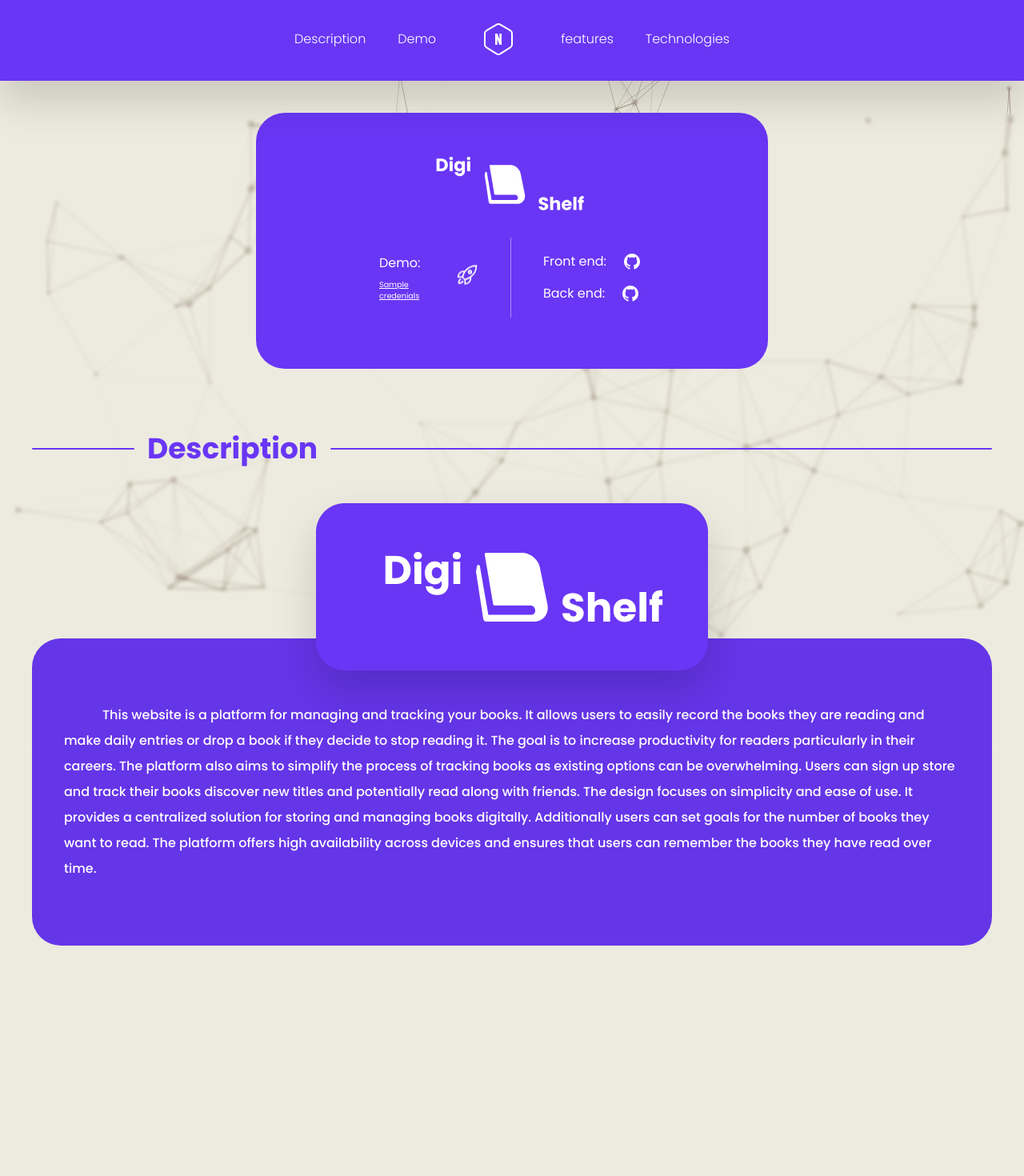
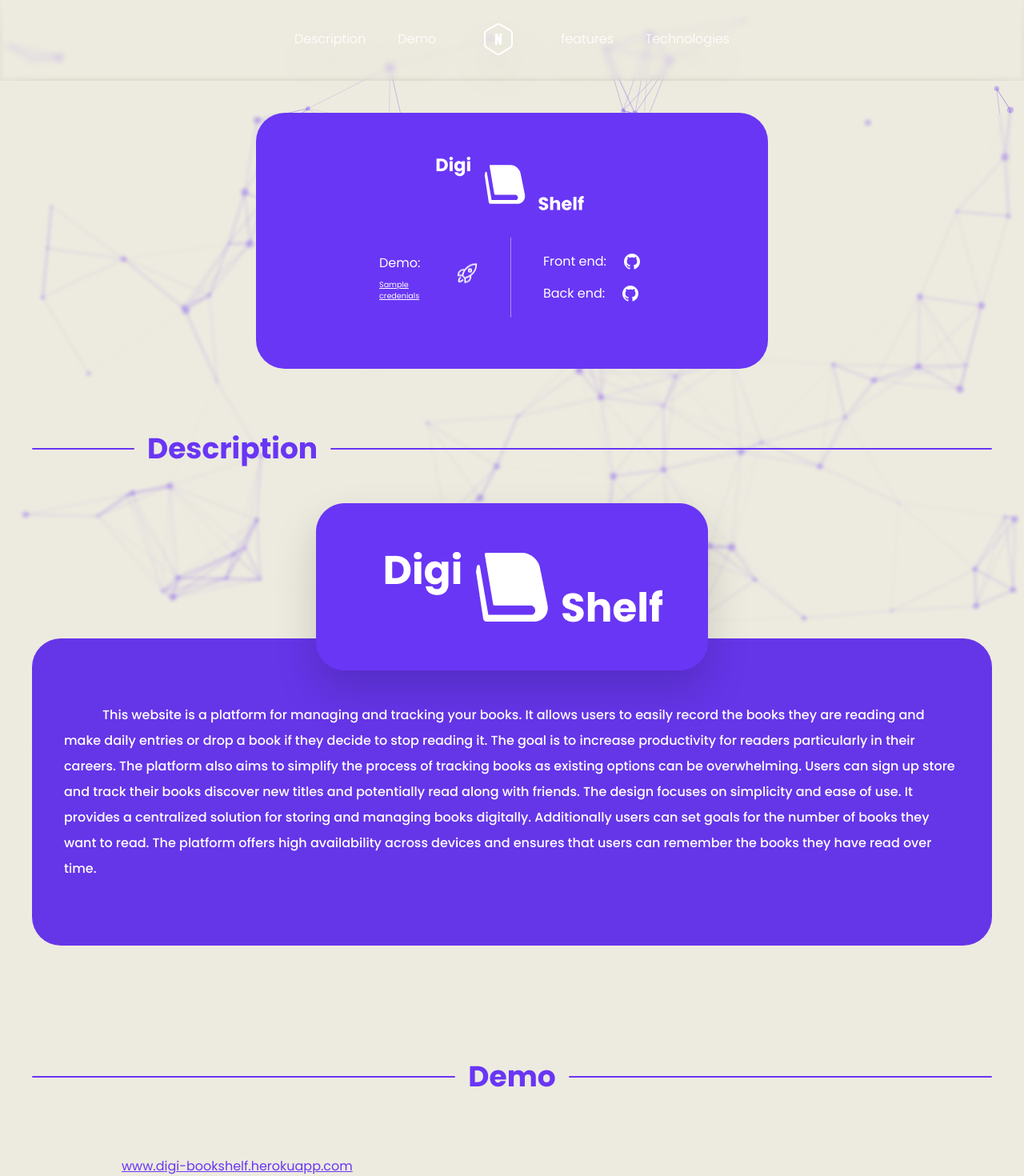
Before and after one commit to NB071/Portfolio, a React (Vite) app: page /projects/Digibookshelf in a window 1280 px wide. Shown: the part 3-1473 px from the top of the page at 80% size. Before the commit the page ends 1249 px from the top, so only its background shows below. Built offline with nearby package versions, Linux system fonts and the light colour scheme; what @xpd/tailwind-3dtransforms would draw is missing.

Commit message:
define Digibookshelf project color on tailwind config and start demo section

```diff
--- a/src/pages/Landing.tsx
+++ b/src/pages/Landing.tsx
@@ -324,7 +324,7 @@ const Landing = () => {
           <section className="mt-12 flex flex-col gap-2">
             <Reveal>
               <Link to="/projects/Digibookshelf">
-                <article className="group relative flex h-[17.125rem] w-full cursor-pointer flex-col justify-between rounded-round bg-[#6936F5] p-10 duration-500 hover:scale-95 tab:h-[24rem]">
+                <article className="group relative flex h-[17.125rem] w-full cursor-pointer flex-col justify-between rounded-round bg-DigiBookshelfPrimary p-10 duration-500 hover:scale-95 tab:h-[24rem]">
                   <div className="flex w-full justify-between font-medium text-white">
                     <p>01.</p>
                     <p>Featured</p>
--- a/src/pages/ProjectDigiBookShelf.tsx
+++ b/src/pages/ProjectDigiBookShelf.tsx
@@ -7,7 +7,7 @@ import { useCallback } from "react";
 
 // Logo svg
 import DigiBookshelfLogo from "@/assets/projectsLogo/DigiBookshelfLogo.svg";
-import DigiBookshelfBG from "@/assets/projectsLogo/DigiBookshelfLogoBG.png"
+import DigiBookshelfBG from "@/assets/projectsLogo/DigiBookshelfLogoBG.png";
 // Screenshots
 import DigiBookshelfDashboard from "@/assets/projectScreenshots/DigiBookshelf/digiBookshelf-dashboard.png";
 import DigiBookshelfManage from "@/assets/projectScreenshots/DigiBookshelf/digiBookshelf-manage.png";
@@ -33,19 +33,21 @@ const ProjectDigiBookShelf = () => {
     <>
       <Header variant="projectPages" bg="#6936F5" textColor="white" />
       <main className="relative z-[1] m-auto h-full max-w-[1920px] backdrop-blur-[2px]">
-        <section id="intro" className="mt-36 hover:scale-95 duration-500 mx-4">
+        <section id="intro" className="mx-4 mt-36 duration-500 hover:scale-95">
           <div className="flex justify-center">
-            <div className="flex h-[20rem] w-full flex-col items-center justify-center gap-8 rounded-round bg-[#6936F5] p-16 tab:w-[40rem]">
+            <div className="flex h-[20rem] w-full flex-col items-center justify-center gap-8 rounded-round bg-DigiBookshelfPrimary p-16 tab:w-[40rem]">
               <img
                 src={DigiBookshelfLogo}
                 alt="Digi bookshelf logo"
                 className="tab:scale-150"
               />
-              <div className="flex h-full w-full justify-center tab:gap-10 gap-5 ">
+              <div className="flex h-full w-full justify-center gap-5 tab:gap-10 ">
                 <div className="flex items-center gap-4 text-white">
                   <div className="w-min">
                     <h3 className="text-xs tab:text-base">Demo: </h3>
-                    <p className="tab:w-20 text-[.6rem] underline mt-2">Sample credenials</p>
+                    <p className="mt-2 text-[.6rem] underline tab:w-20">
+                      Sample credenials
+                    </p>
                   </div>
                   <span className="w-7 cursor-pointer">
                     <Link
@@ -86,19 +88,57 @@ const ProjectDigiBookShelf = () => {
             </div>
           </div>
         </section>
-        <section id="description" className="px-2 tab:px-10 mt-20">
-        <div className="flex items-center">
-            <div className="w-14 rounded-l-round rounded-r-round border-t-2 border-[#6936F5] tab:w-32"></div>
-            <h2 className="mx-4 text-2xl font-bold text-[#6936F5] tab:text-4xl">
-            Description
+        <section id="description" className="mt-20 px-2 tab:px-10">
+          <div className="flex items-center">
+            <div className="w-14 rounded-l-round rounded-r-round border-t-2 border-DigiBookshelfPrimary tab:w-32"></div>
+            <h2 className="mx-4 text-2xl font-bold text-DigiBookshelfPrimary tab:text-4xl">
+              Description
             </h2>
-            <div className="flex-1 rounded-l-round rounded-r-round border-t-2 border-[#6936F5]"></div>
+            <div className="flex-1 rounded-l-round rounded-r-round border-t-2 border-DigiBookshelfPrimary"></div>
           </div>
           <section className="mt-12">
-            <img src={DigiBookshelfBG} alt="Digi Bookshelf logo" className="relative z-[4] mx-auto mb-6 drop-shadow-2xl w-64 tab:w-96 des:w-auto" />
-            <div className="bg-[#6535e8] relative -top-16 px-10 py-20 rounded-round z-[3]">
-            <p className="indent-12 font-medium leading-8 text-white">This website is a platform for managing and tracking your books. It allows users to easily record the books they are reading and make daily entries or drop a book if they decide to stop reading it. The goal is to increase productivity for readers particularly in their careers. The platform also aims to simplify the process of tracking books as existing options can be overwhelming. Users can sign up store and track their books discover new titles and potentially read along with friends. The design focuses on simplicity and ease of use. It provides a centralized solution for storing and managing books digitally. Additionally users can set goals for the number of books they want to read. The platform offers high availability across devices and ensures that users can remember the books they have read over time.</p>
+            <img
+              src={DigiBookshelfBG}
+              alt="Digi Bookshelf logo"
+              className="relative z-[4] mx-auto mb-6 w-64 drop-shadow-2xl tab:w-96 des:w-auto"
+            />
+            <div className="relative -top-16 z-[3] rounded-round bg-[#6535e8] px-10 py-20">
+              <p className="indent-12 font-medium leading-8 text-white">
+                This website is a platform for managing and tracking your books.
+                It allows users to easily record the books they are reading and
+                make daily entries or drop a book if they decide to stop reading
+                it. The goal is to increase productivity for readers
+                particularly in their careers. The platform also aims to
+                simplify the process of tracking books as existing options can
+                be overwhelming. Users can sign up store and track their books
+                discover new titles and potentially read along with friends. The
+                design focuses on simplicity and ease of use. It provides a
+                centralized solution for storing and managing books digitally.
+                Additionally users can set goals for the number of books they
+                want to read. The platform offers high availability across
+                devices and ensures that users can remember the books they have
+                read over time.
+              </p>
             </div>
+          </section>
+        </section>
+        <section id="description" className="mt-20 px-2 tab:px-10">
+          <div className="flex items-center">
+            <div className="flex-1 rounded-l-round rounded-r-round border-t-2 border-DigiBookshelfPrimary tab:w-32"></div>
+            <h2 className="mx-4  text-2xl font-bold text-DigiBookshelfPrimary tab:text-4xl">
+              Demo
+            </h2>
+            <div className="flex-1 rounded-l-round rounded-r-round border-t-2 border-DigiBookshelfPrimary"></div>
+          </div>
+          <section className=" m-auto mt-20 flex min-h-fit max-w-[1920px] flex-col gap-2 px-4 tab:flex-row des:px-28">
+            <Link
+              to="https://digi-bookshelf.herokuapp.com"
+              target="_blank"
+              rel="noopener noreferrer"
+              className="cursor-pointer underline text text-DigiBookshelfPrimary"
+            >
+              www.digi-bookshelf.herokuapp.com
+            </Link>
           </section>
         </section>
       </main>
@@ -129,10 +169,10 @@ const ProjectDigiBookShelf = () => {
           },
           particles: {
             color: {
-              value: "#8C7A69",
+              value: "#6936F5",
             },
             links: {
-              color: "#69533E",
+              color: "#7b51ef",
               distance: 150,
               enable: true,
               opacity: 0.4,
--- a/tailwind.config.js
+++ b/tailwind.config.js
@@ -17,6 +17,7 @@ export default {
         "Dark-brown": "#69533E",
         "Light-brown": "#8C7A69",
         "white-text": "#EDEBDF",
+        "DigiBookshelfPrimary": "#6936F5"
       },
       fontFamily: ["Poppins", "sans-serif"],
       keyframes: {
```
